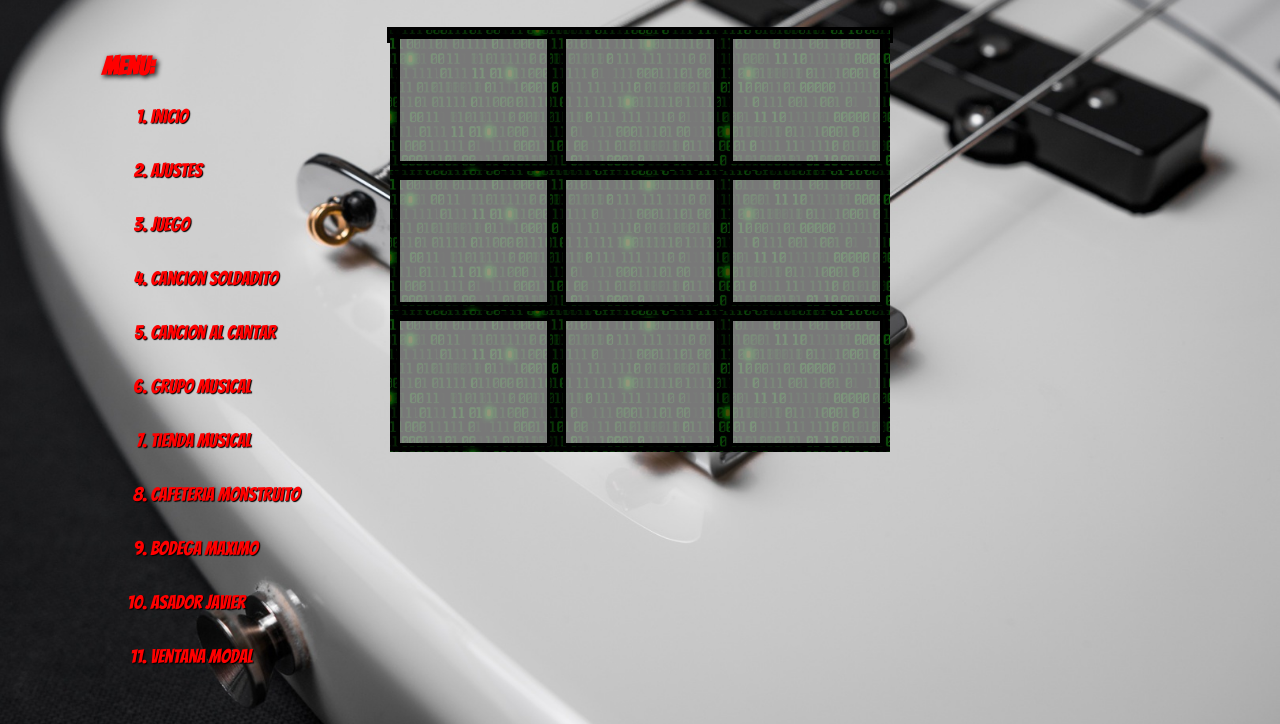
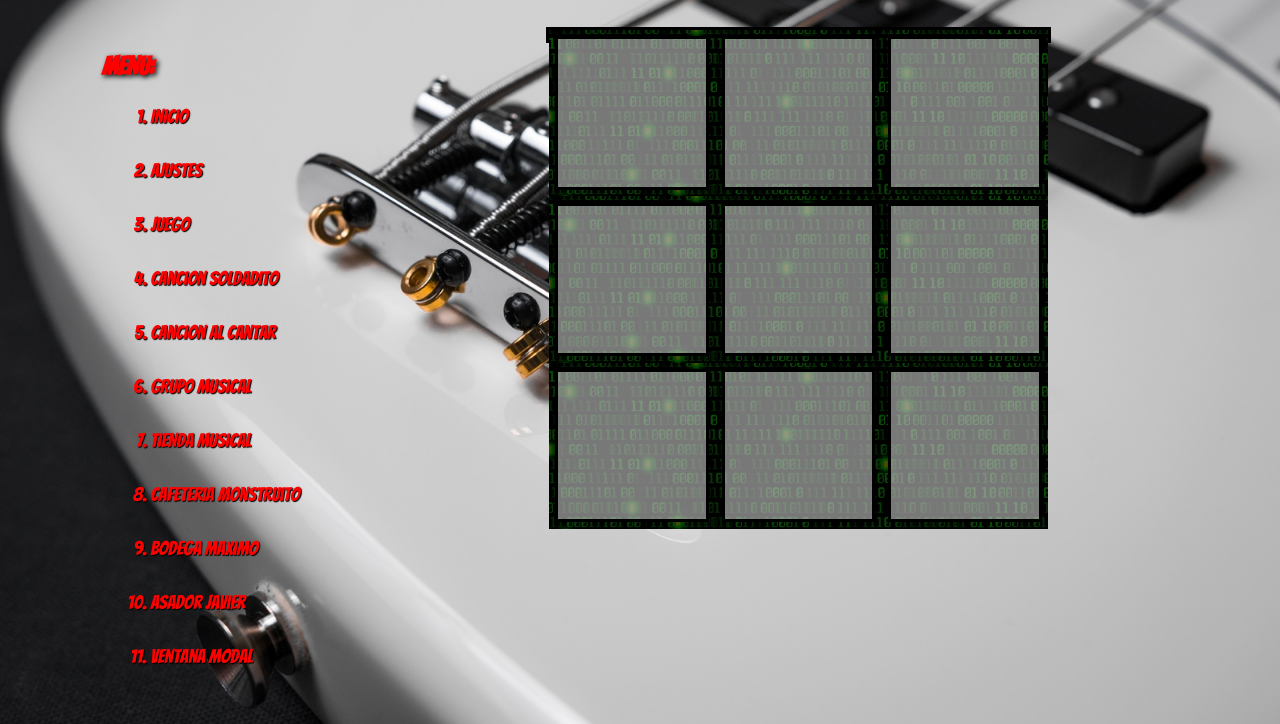
Before and after one commit to javierperezramirez/Porfolio, a plain HTML site: page javascript7.html in a window 1280 px wide. Shown: the part 128-852 px from the top of the page. Drawn offline with Linux system fonts and the light colour scheme.

Commit message:
Update index.css

```diff
--- a/index.css
+++ b/index.css
@@ -118,7 +118,7 @@ img {
     ,url(Imagenes/Prog2.jpg);
     width: 40%;
     max-height: 1em;
-    margin-right: 30%;
+    margin: 0 auto;
     display:flex;
     flex-direction: column;
 }
@@ -140,7 +140,7 @@ img {
     justify-content: center;
     background-color: rgba(200, 200, 200, 0.6);
     border-style: solid;
-    height: 16vh;
+    height: 12vw;
     width: 16vw;
     margin: 0.5vw;
     font-size: 7vw;
@@ -152,7 +152,7 @@ img {
     justify-content: center;
     background-color: rgb(200, 200, 200, 0.6);
     border-style: solid;
-    height: 16vh;
+    height: 12vw;
     width: 16vw;
     margin: 0.5vw;
     font-size: 7vw;
@@ -164,7 +164,7 @@ img {
     justify-content: center;
     background-color: rgb(200, 200, 200, 0.6);
     border-style: solid;
-    height: 16vh;
+    height: 12vw;
     width: 16vw;
     margin: 0.5vw;
     font-size: 7vw;
@@ -187,7 +187,7 @@ img {
     justify-content: center;
     background-color: rgb(200, 200, 200, 0.6);
     border-style: solid;
-    height: 16vh;
+    height: 12vw;
     width: 16vw;
     margin: 0.5vw;
     font-size: 7vw;
@@ -199,7 +199,7 @@ img {
     justify-content: center;
     background-color: rgb(200, 200, 200, 0.6);
     border-style: solid;
-    height: 16vh;
+    height: 12vw;
     width: 16vw;
     margin: 0.5vw;
     font-size: 7vw;
@@ -211,7 +211,7 @@ img {
     justify-content: center;
     background-color: rgb(200, 200, 200, 0.6);
     border-style: solid;
-    height: 16vh;
+    height: 12vw;
     width: 16vw;
     margin: 0.5vw;
     font-size: 7vw;
@@ -234,7 +234,7 @@ img {
     justify-content: center;
     background-color: rgb(200, 200, 200, 0.6);
     border-style: solid;
-    height: 16vh;
+    height: 12vw;
     width: 16vw;
     margin: 0.5vw;
     font-size: 7vw;
@@ -246,7 +246,7 @@ img {
     justify-content: center;
     background-color: rgb(200, 200, 200, 0.6);
     border-style: solid;
-    height: 16vh;
+    height: 12vw;
     width: 16vw;
     margin: 0.5vw;
     font-size: 7vw;
@@ -258,7 +258,7 @@ img {
     justify-content: center;
     background-color: rgb(200, 200, 200, 0.6);
     border-style: solid;
-    height: 16vh;
+    height: 12vw;
     width: 16vw;
     margin: 0.5vw;
     font-size: 7vw;
```
